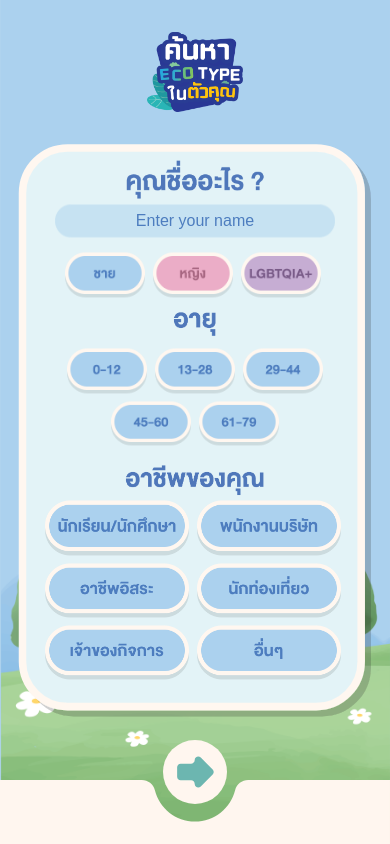
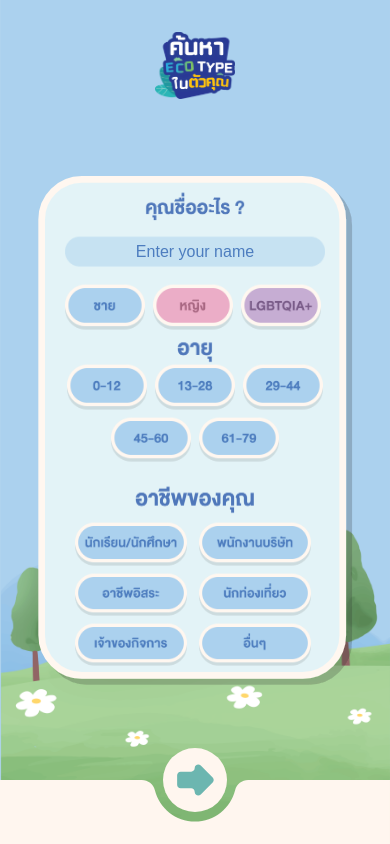
Before and after one commit to jameshamez/nanyang, a Next.js app: page /introduction in a window 390 px wide. Built offline with nearby package versions, Linux system fonts and the light colour scheme.

Commit message:
change layout for smaller screen

```diff
--- a/src/app/introduction/page.js
+++ b/src/app/introduction/page.js
@@ -75,11 +75,11 @@ export default function Introduction() {
       style={{ backgroundImage: "url('/introduction/BG2.png')" }}
     >
       {/* Logo */}
-      <div className="absolute top-8 md:top-12 lg:top-16 left-1/2 transform -translate-x-1/2 z-20">
+      <div className="absolute top-8 sm:top-8 md:top-12 lg:top-16 left-1/2 transform -translate-x-1/2 z-20">
         <img
           src="/introduction/logo2PNG.png"
           alt="Logo"
-          className="w-24 md:w-36 lg:w-48"
+          className="w-20 sm:24 md:w-36 lg:w-48"
         />
       </div>
 
@@ -88,25 +88,25 @@ export default function Introduction() {
         <img
           src="/introduction/introductionPanel.svg"
           alt="Introduction Panel"
-          className="w-[360px] sm:w-[360px] md:w-[400px] lg:w-[480px] max-w-none" // Responsive width
+          className="w-[320px] sm:w-[360px] md:w-[400px] lg:w-[480px] max-w-none" // Responsive width
         />
 
         {/* Name Label */}
-        <div className="absolute top-5 md:top-8 left-1/2 transform -translate-x-1/2">
+        <div className="absolute top-5 sm:top-5 md:top-8 left-1/2 transform -translate-x-1/2">
           <img
             src="/introduction/nameLabel.png"
             alt="Name Label"
-            className="w-[140px] sm:w-[100px] md:w-[120px] lg:w-[180px] max-w-none" // Responsive width
+            className="w-[100px] sm:w-[100px] md:w-[120px] lg:w-[180px] max-w-none" // Responsive width
           />
         </div>
 
         {/* Name Box */}
-        <div className="absolute top-16 md:top-20 lg:top-24 left-1/2 transform -translate-x-1/2">
+        <div className="absolute top-16 sm:top-16 md:top-20 lg:top-24 left-1/2 transform -translate-x-1/2">
           {/* Name Box Image */}
           <img
             src="/introduction/nameBox.png"
             alt="Name Box"
-            className="w-[280px] sm:w-[280px] md:w-[300px] lg:w-[360px] max-w-none" // Responsive width
+            className="w-[260px] sm:w-[280px] md:w-[300px] lg:w-[360px] max-w-none" // Responsive width
           />
 
           {/* Input Element Overlay */}
@@ -121,7 +121,7 @@ export default function Introduction() {
         </div>
 
         {/* Gender Icons */}
-        <div className="absolute top-28 md:top-32 lg:top-40 left-[170px] md:left-[200px] lg:left-[214px] transform -translate-x-1/2 flex justify-between w-[240px] sm:w-[280px] md:w-[300px] gap-2">
+        <div className="absolute top-28 sm:top-28 md:top-32 lg:top-40 left-[150px] sm:left-[170px] md:left-[200px] lg:left-[214px] transform -translate-x-1/2 flex sm:justify-between w-[240px] sm:w-[280px] md:w-[300px] gap-2">
           {/* Male Icon */}
           <div
             className="cursor-pointer"
@@ -172,16 +172,16 @@ export default function Introduction() {
         </div>
 
         {/* Age Label */}
-        <div className="absolute top-40 md:top-48 lg:top-56 left-1/2 transform -translate-x-1/2">
+        <div className="absolute top-40 sm:top-40 md:top-48 lg:top-56 left-1/2 transform -translate-x-1/2">
           <img
             src="/introduction/age.png"
             alt="Age"
-            className="w-[44px] sm:w-[40px] md:w-[48px] lg:w-[56px] max-w-none" // Responsive width
+            className="w-[36px] sm:w-[40px] md:w-[48px] lg:w-[56px] max-w-none" // Responsive width
           />
         </div>
 
         {/* Age Range Icons */}
-        <div className="absolute top-52 md:top-60 lg:top-[280px] left-1/2 transform -translate-x-1/2 w-[240px] sm:w-[280px] md:w-[300px]">
+        <div className="absolute top-48 sm:top-52 md:top-60 lg:top-[280px] left-1/2 transform -translate-x-1/2 w-[240px] sm:w-[280px] md:w-[300px]">
           {/* First Row */}
           <div className="flex justify-center space-x-2 sm:space-x-4 md:space-x-4 mb-2 sm:mb-4 md:mb-2 lg:mb-2">
             {["0-12", "13-28", "29-44"].map((age) => (
@@ -226,16 +226,16 @@ export default function Introduction() {
         </div>
 
         {/* Occupation Label */}
-        <div className="absolute top-[320px] md:top-[360px] lg:top-[420px] left-1/2 transform -translate-x-1/2">
+        <div className="absolute top-[310px] sm:top-[320px] md:top-[360px] lg:top-[420px] left-1/2 transform -translate-x-1/2">
           <img
             src="/introduction/occupation.png"
             alt="Occupation"
-            className="w-[140px] sm:w-[100px] md:w-[140px] lg:w-[160px] max-w-none" // Responsive width
+            className="w-[120px] sm:w-[100px] md:w-[140px] lg:w-[160px] max-w-none" // Responsive width
           />
         </div>
 
         {/* Occupation Icons */}
-        <div className="absolute top-[360px] md:top-[400px] lg:top-[480px] left-[150px] md:left-[170px] lg:left-[180px] transform -translate-x-1/2 w-[240px] sm:w-[280px] md:w-[300px]">
+        <div className="absolute top-[350px] sm:top-[360px] md:top-[400px] lg:top-[480px] left-[160px] sm:left-[150px] md:left-[184px] lg:left-[180px] transform -translate-x-1/2 w-[240px] sm:w-[280px] md:w-[300px]">
           <div className="grid-container">
             {[
               "student",
@@ -257,7 +257,7 @@ export default function Introduction() {
                       : `/introduction/${occupation}.png`
                   }
                   alt={occupation}
-                  className="w-36 sm:w-28 md:w-44 lg:w-52 max-w-none" // Responsive width
+                  className="w-28 sm:w-28 md:w-40 lg:w-52 max-w-none" // Responsive width
                 />
               </div>
             ))}
@@ -266,7 +266,7 @@ export default function Introduction() {
       </div>
 
       {/* Next Button */}
-      <div className="absolute bottom-10 md:bottom-12 lg:bottom-16 left-1/2 transform -translate-x-1/2 z-30">
+      <div className="absolute bottom-8 sm:bottom-10 md:bottom-12 lg:bottom-16 left-1/2 transform -translate-x-1/2 z-30">
         <div onClick={handleNextClick}>
           <img
             src={
```
